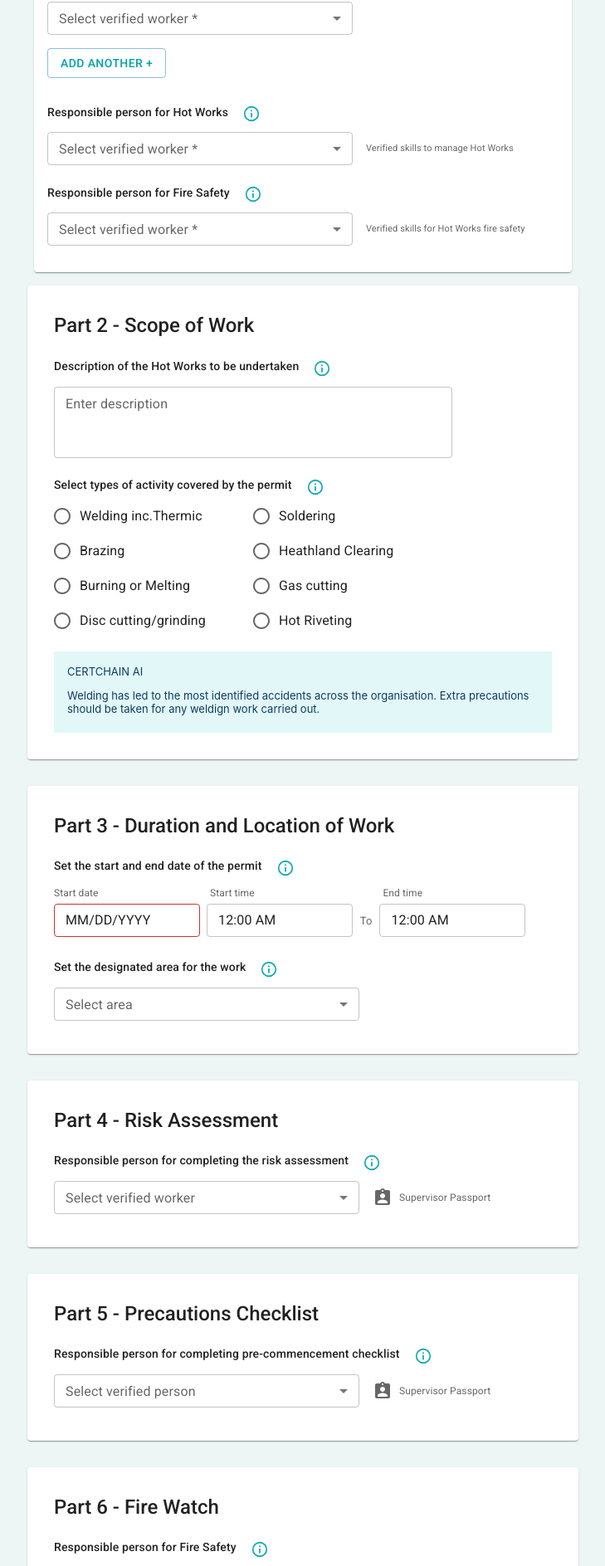
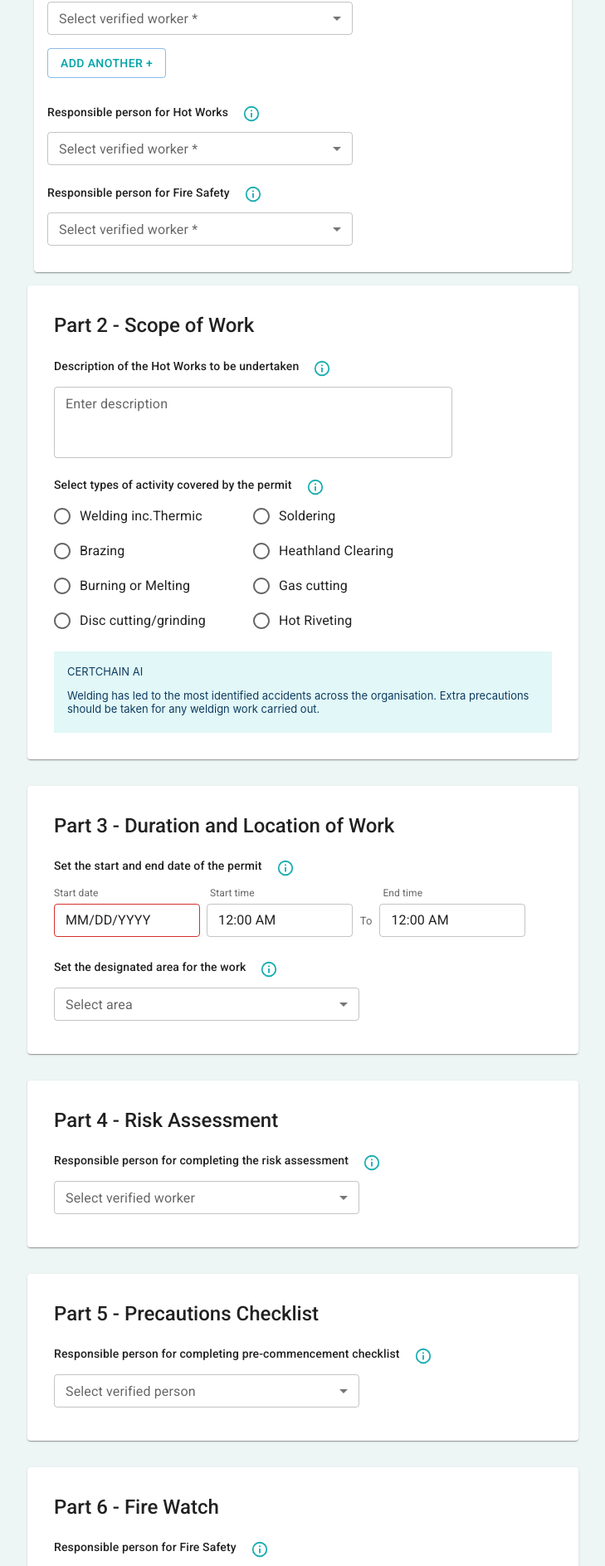
Before and after one commit to Catherinen29/skunkworks, a React (Create React App) app: page /hotworkstemplate in a window 1280 px wide. Shown: the part 818-2705 px from the top of the page at 83% size, without its empty margins (275-1004 px from the left). Built offline with nearby package versions, Linux system fonts and the light colour scheme.

Commit message:
Conditional rendering.

```diff
--- a/src/components/newPermit/Part1.js
+++ b/src/components/newPermit/Part1.js
@@ -218,10 +218,14 @@ return(
         </FormControl>
         </Box>
 
+        {newPermit.respForHotWorks !== '' &&
         <Box sx={{alignSelf: 'center', ml: '1rem', mt: '1rem'}}>
             <Typography sx={{fontSize: 11, color: 'rgba(0, 0, 0, 0.6)'}}>
             Verified skills to manage Hot Works</Typography>
         </Box>
+        }
+
+
         </Box>
 
         <Box sx={{height: '25px', display: 'flex', mt: '1rem'}}>
@@ -257,10 +261,12 @@ return(
         </FormControl>
         </Box>
 
+        {newPermit.respForFireSafety !== '' &&
         <Box sx={{alignSelf: 'center', ml: '1rem', mt: '1rem'}}>
             <Typography sx={{fontSize: 11, color: 'rgba(0, 0, 0, 0.6)'}}>
             Verified skills for Hot Works fire safety</Typography>
         </Box>
+        }
 
         </Box>
 
--- a/src/components/newPermit/Part4.js
+++ b/src/components/newPermit/Part4.js
@@ -77,12 +77,15 @@ const handleInput = (e) => {
             </FormControl>
             </Box>
 
+            {newPermit.riskAssessor !== '' &&
             <Box sx={{display: 'flex', flexDirection: 'row', alignItems: 'center',
                 ml: '1rem', mt: '0.5rem'}}>
                 <AssignmentIndIcon sx={{color: 'rgba(0, 0, 0, 0.6)'}} />
                 <Typography sx={{fontSize: 12, color: 'rgba(0, 0, 0, 0.6)', ml: 1}}>
                 Supervisor Passport</Typography>
             </Box>
+            }
+
         </Box>
 
         </Paper>
--- a/src/components/newPermit/Part5.js
+++ b/src/components/newPermit/Part5.js
@@ -76,12 +76,15 @@ return (
     </FormControl>
     </Box>
 
+        {newPermit.respForChecklist !== '' &&
         <Box sx={{display: 'flex', flexDirection: 'row', alignItems: 'center',
                 ml: '1rem', mt: '0.5rem'}}>
             <AssignmentIndIcon sx={{color: 'rgba(0, 0, 0, 0.6)'}} />
             <Typography sx={{fontSize: 12, color: 'rgba(0, 0, 0, 0.6)', ml: 1}}>
             Supervisor Passport</Typography>
         </Box>
+        }
+
     </Box>
 
 </Paper>
--- a/src/components/newPermit/Part6.js
+++ b/src/components/newPermit/Part6.js
@@ -80,13 +80,15 @@ const handleInput = (e) => {
         </FormControl>
         </Box>
 
+        {newPermit.respForFireWatch !== '' &&
         <Box sx={{display: 'flex', flexDirection: 'row', alignItems: 'center',
             ml: '1rem', mt: '0.5rem'
             }}>
             <AssignmentIndIcon sx={{color: 'rgba(0, 0, 0, 0.6)'}} />
             <Typography sx={{fontSize: 12, color: 'rgba(0, 0, 0, 0.6)', ml: 1}}>
             Supervisor Passport</Typography>
-            </Box>
+        </Box>
+        }
         </Box>
 
 
```
Lines whose indentation alone changed are shown as unchanged.
